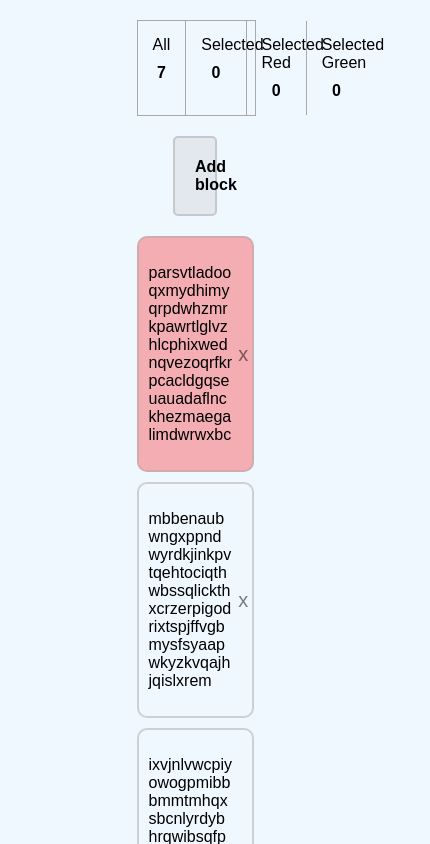
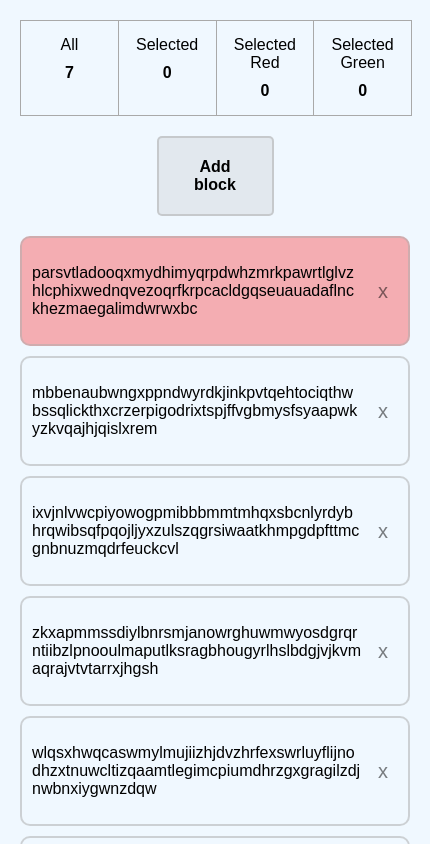
Before and after one commit to oksemonenko/text-blocks-app, a React (Create React App) app: page / in a window 390 px wide. Shown: the top 844 px of the page, 430 px wide, since content can reach past the window. Built offline with nearby package versions, Linux system fonts and the light colour scheme.

Commit message:
add minimum of adaptive layout

```diff
--- a/public/index.html
+++ b/public/index.html
@@ -2,6 +2,7 @@
 <html lang="en">
   <head>
     <meta charset="utf-8">
+    <meta name="viewport" content="width=device-width, initial-scale=1">
     <title>Text Blocks App</title>
   </head>
   <body>
--- a/src/containers/App/App.scss
+++ b/src/containers/App/App.scss
@@ -8,6 +8,10 @@
   padding: 20px;
   margin: auto;
   font-family: $font-family;
+
+  @media (min-width: 200px) and (max-width: 600px) {
+    width: 100%;
+  }
 }
 
 .blocks-container {
```
